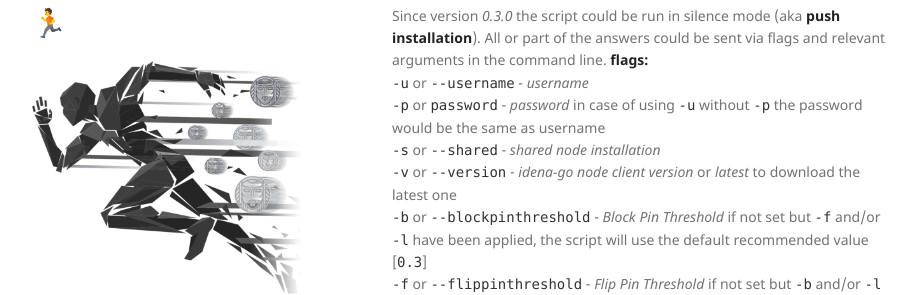
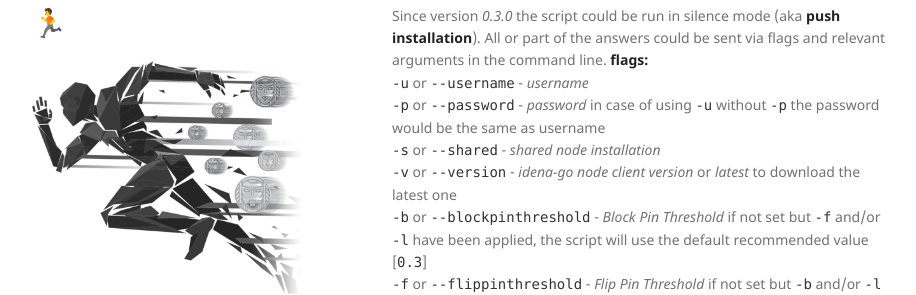
Before and after one commit to ltraveler/idena-runner-man, a Jekyll site: the page built from index.md, in a window 1280 px wide and 900 px high, scrolled down 1896 px. Shown: the part 163-458 px from the top of the window, without its empty margins (178-1094 px from the left). Built offline with Jekyll 4.4.1, drawn with Linux system fonts in a browser that asks for light colours.

```diff
--- a/index.md
+++ b/index.md
@@ -80,7 +80,7 @@ Since version _0.3.0_ the script could be run in silence mode (aka **push instal
 All or part of the answers could be sent via flags and relevant arguments in the command line.
 **flags:**\
             `-u` or `--username` - _username_\
-            `-p` or `password` - _password_ in case of using `-u` without `-p` the password would be the same as username\
+            `-p` or `--password` - _password_ in case of using `-u` without `-p` the password would be the same as username\
             `-s` or `--shared` - _shared node installation_\
             `-v` or `--version` - _idena-go node client version_ or _latest_ to download the latest one\
             `-b` or `--blockpinthreshold` - _Block Pin Threshold_ if not set but `-f` and/or `-l` have been applied, the script will use the default recommended value [`0.3`]\
```
